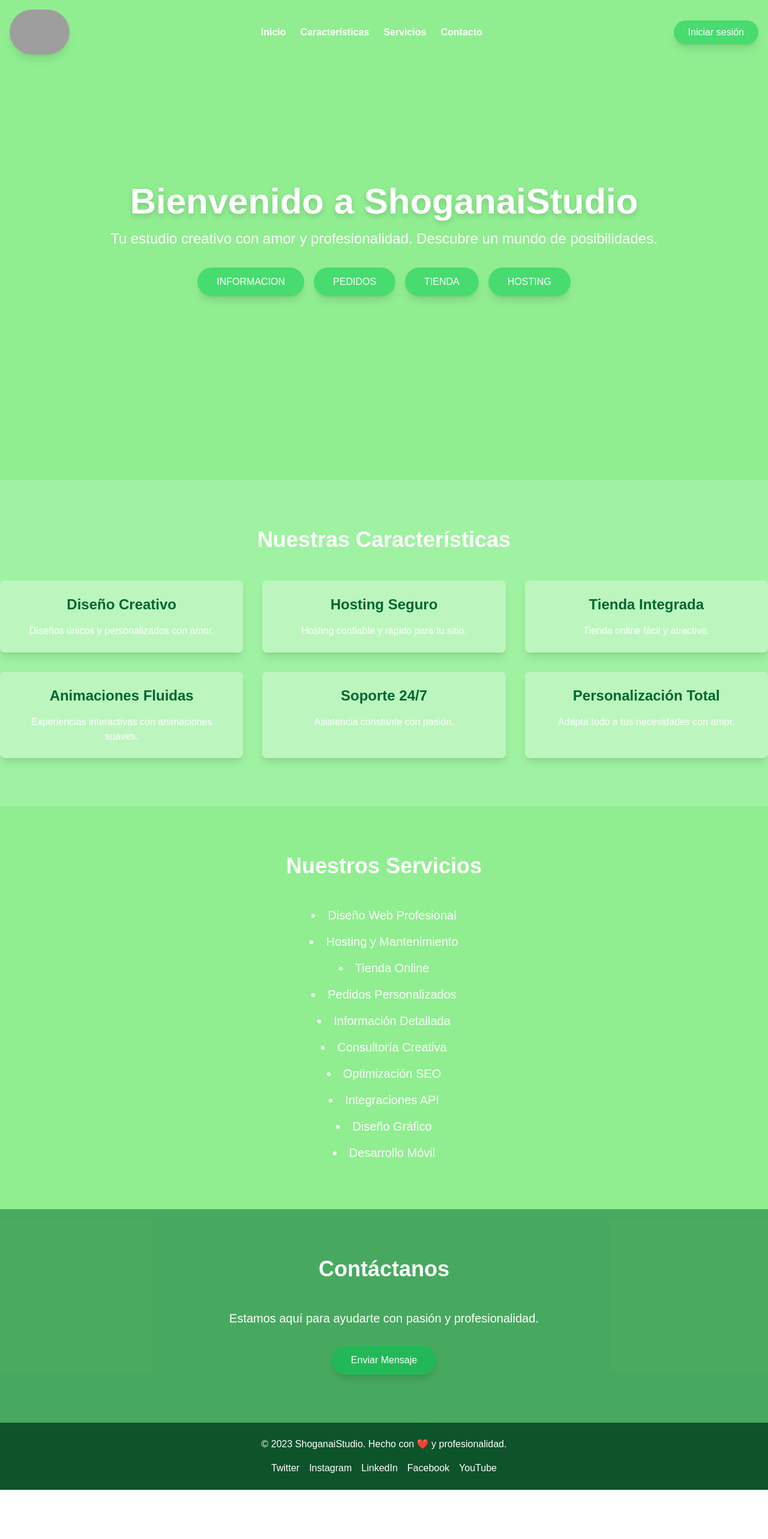
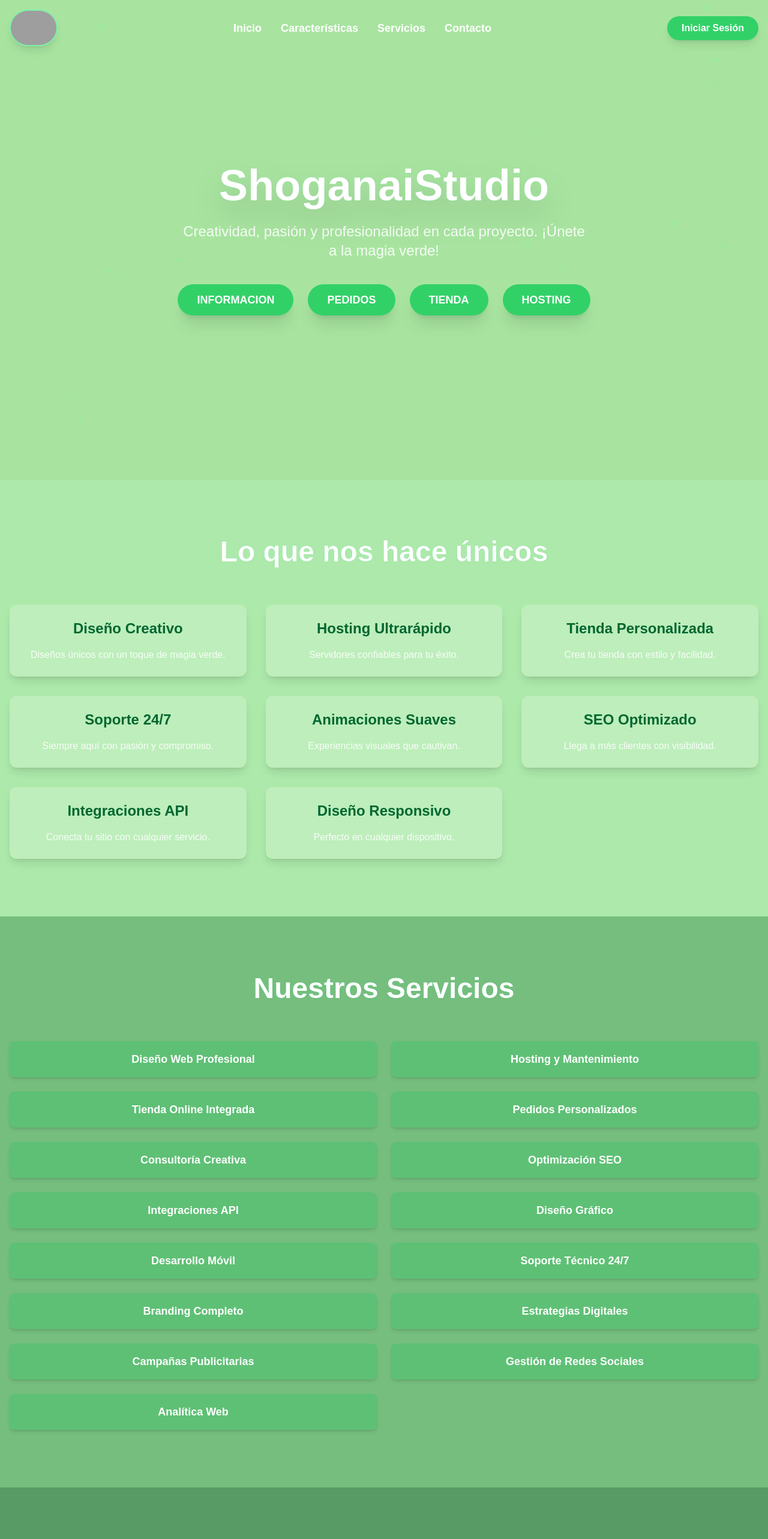
Before and after one commit to ramiro33/shoganaistudio, a Next.js app: page / in a window 1280 px wide. Shown: the top 2566 px of the page at 60% size. Before the commit the page ends 2484 px from the top, so only its background shows below. Built offline with nearby package versions, Linux system fonts and the light colour scheme; grey boxes are pictures that could not be loaded.

Commit message:
Update page.tsxd

```diff
--- a/app/page.tsx
+++ b/app/page.tsx
@@ -1,28 +1,24 @@
-// app/page.tsx
 "use client"; // Marcar como Client Component
 
 import Image from "next/image";
 import Link from "next/link";
 import { useState, useEffect } from "react";
-import { motion, AnimatePresence } from "framer-motion";
+import { motion, AnimatePresence, useScroll, useTransform } from "framer-motion";
 import { signIn } from "next-auth/react";
-import { useScroll, useTransform } from "framer-motion"; // Para efectos de scroll
 
 export default function Home() {
   const [showLogin, setShowLogin] = useState(false);
   const [scrolled, setScrolled] = useState(false);
 
+  // Efecto de scroll para el fondo dinámico
   const { scrollYProgress } = useScroll();
   const backgroundColor = useTransform(
     scrollYProgress,
     [0, 1],
-    ["#90ee90", "#228b22"] // Cambia de verde claro a oscuro con el scroll
+    ["#a8e4a0", "#1a5c38"] // Gradiente verde claro a oscuro
   );
 
-  const handleGoogleSignIn = () => {
-    signIn("google", { callbackUrl: "/" }); // Abre la ventana de login de Google
-  };
-
+  // Manejar cambio de header al hacer scroll
   useEffect(() => {
     const handleScroll = () => {
       setScrolled(window.scrollY > 50);
@@ -31,18 +27,45 @@ export default function Home() {
     return () => window.removeEventListener("scroll", handleScroll);
   }, []);
 
+  // Animación para partículas de fondo
+  const particles = Array.from({ length: 20 }).map((_, i) => (
+    <motion.div
+      key={i}
+      className="absolute bg-green-300/30 rounded-full"
+      style={{
+        width: Math.random() * 10 + 5,
+        height: Math.random() * 10 + 5,
+        top: `${Math.random() * 100}%`,
+        left: `${Math.random() * 100}%`,
+      }}
+      animate={{
+        y: [0, -20, 0],
+        opacity: [0.2, 0.8, 0.2],
+        scale: [1, 1.2, 1],
+      }}
+      transition={{
+        duration: Math.random() * 5 + 5,
+        repeat: Infinity,
+        repeatType: "loop",
+      }}
+    />
+  ));
+
   return (
     <motion.div
-      style={{ backgroundColor }} // Fondo cambia con scroll
-      className="min-h-screen overflow-x-hidden"
+      style={{ backgroundColor }}
+      className="min-h-screen overflow-x-hidden relative"
       initial={{ opacity: 0 }}
       animate={{ opacity: 1 }}
-      transition={{ duration: 1 }}
+      transition={{ duration: 1.2 }}
     >
-      {/* Header con navegación y login */}
+      {/* Partículas de fondo */}
+      <div className="fixed inset-0 pointer-events-none">{particles}</div>
+
+      {/* Header */}
       <motion.header
         className={`fixed top-0 left-0 w-full p-4 transition-all duration-300 z-50 ${
-          scrolled ? "bg-green-800 shadow-lg" : "bg-transparent"
+          scrolled ? "bg-green-900/80 backdrop-blur-md shadow-lg" : "bg-transparent"
         }`}
         initial={{ y: -100 }}
         animate={{ y: 0 }}
@@ -53,110 +76,83 @@ export default function Home() {
             <Image
               src="/logo.png"
               alt="ShoganaiStudio Logo"
-              width={100}
-              height={100}
-              className="rounded-full shadow-lg"
+              width={80}
+              height={80}
+              className="rounded-full shadow-lg border-2 border-green-300"
             />
           </motion.div>
-          <nav className="flex space-x-6">
+          <nav className="flex space-x-8">
+            {["Inicio", "Características", "Servicios", "Contacto"].map((item, i) => (
               <motion.a
-              href="#hero"
-              className="text-white font-bold hover:text-green-300 transition-colors"
-              whileHover={{ y: -5 }}
+                key={item}
+                href={`#${item.toLowerCase()}`}
+                className="text-white font-semibold text-lg hover:text-green-300 transition-colors"
+                whileHover={{ y: -5, scale: 1.1 }}
+                whileTap={{ scale: 0.9 }}
+                initial={{ opacity: 0, x: -20 }}
+                animate={{ opacity: 1, x: 0 }}
+                transition={{ delay: i * 0.1 }}
               >
-              Inicio
+                {item}
               </motion.a>
-            <motion.a
-              href="#features"
-              className="text-white font-bold hover:text-green-300 transition-colors"
-              whileHover={{ y: -5 }}
-            >
-              Características
-            </motion.a>
-            <motion.a
-              href="#services"
-              className="text-white font-bold hover:text-green-300 transition-colors"
-              whileHover={{ y: -5 }}
-            >
-              Servicios
-            </motion.a>
-            <motion.a
-              href="#contact"
-              className="text-white font-bold hover:text-green-300 transition-colors"
-              whileHover={{ y: -5 }}
-            >
-              Contacto
-            </motion.a>
+            ))}
           </nav>
           <motion.button
             onClick={() => setShowLogin(!showLogin)}
-            className="bg-green-500/50 text-white px-6 py-2 rounded-full shadow-lg hover:bg-green-600/70 transition-all"
-            whileHover={{ scale: 1.1 }}
+            className="bg-green-500/70 text-white px-6 py-2 rounded-full shadow-lg hover:bg-green-600/90 transition-all font-semibold"
+            whileHover={{ scale: 1.1, rotate: 5 }}
             whileTap={{ scale: 0.9 }}
           >
-            Iniciar sesión
+            Iniciar Sesión
           </motion.button>
         </div>
       </motion.header>
 
       {/* Hero Section */}
-      <section id="hero" className="min-h-screen flex items-center justify-center text-center">
+      <section id="inicio" className="min-h-screen flex items-center justify-center text-center relative">
         <motion.div
+          className="container mx-auto z-10"
           initial={{ opacity: 0, scale: 0.8 }}
           animate={{ opacity: 1, scale: 1 }}
           transition={{ duration: 0.8 }}
-          className="container mx-auto"
         >
           <motion.h1
-            className="text-6xl font-extrabold text-white mb-4 drop-shadow-lg"
-            animate={{ y: [0, -10, 0] }}
-            transition={{ repeat: Infinity, duration: 2 }}
+            className="text-7xl font-extrabold text-white mb-6 drop-shadow-2xl bg-gradient-to-r from-green-300 to-green-600 bg-clip-text text-transparent"
+            animate={{ y: [0, -15, 0], scale: [1, 1.05, 1] }}
+            transition={{ repeat: Infinity, duration: 3 }}
           >
-            Bienvenido a ShoganaiStudio
+            ShoganaiStudio
           </motion.h1>
           <motion.p
-            className="text-2xl text-white mb-8"
-            initial={{ opacity: 0 }}
-            animate={{ opacity: 1 }}
-            transition={{ delay: 0.5 }}
+            className="text-2xl text-white/90 mb-10 max-w-2xl mx-auto font-light"
+            initial={{ opacity: 0, y: 20 }}
+            animate={{ opacity: 1, y: 0 }}
+            transition={{ delay: 0.5, duration: 0.8 }}
           >
-            Tu estudio creativo con amor y profesionalidad. Descubre un mundo de posibilidades.
+            Creatividad, pasión y profesionalidad en cada proyecto. ¡Únete a la magia verde!
           </motion.p>
-          <div className="flex justify-center space-x-4">
+          <div className="flex justify-center space-x-6">
+            {[
+              { href: "/informacion", label: "INFORMACION", target: "_blank" },
+              { href: "/pedidos", label: "PEDIDOS", target: "_blank" },
+              { href: "#", label: "TIENDA" },
+              { href: "#", label: "HOSTING" },
+            ].map((btn, i) => (
               <motion.a
-              href="/informacion"
-              target="_blank"
-              rel="noopener noreferrer"
-              className="bg-green-500/50 text-white px-8 py-3 rounded-full shadow-lg hover:bg-green-600/70 transition-all"
-              whileHover={{ scale: 1.1, rotate: 5 }}
+                key={btn.label}
+                href={btn.href}
+                target={btn.target || "_self"}
+                rel={btn.target ? "noopener noreferrer" : undefined}
+                className="bg-green-500/70 text-white px-8 py-3 rounded-full shadow-xl hover:bg-green-600/90 transition-all font-semibold text-lg"
+                whileHover={{ scale: 1.1, rotate: i % 2 === 0 ? 5 : -5 }}
                 whileTap={{ scale: 0.9 }}
+                initial={{ opacity: 0, y: 20 }}
+                animate={{ opacity: 1, y: 0 }}
+                transition={{ delay: i * 0.2 }}
               >
-              INFORMACION
+                {btn.label}
               </motion.a>
-            <motion.a
-              href="/pedidos"
-              target="_blank"
-              rel="noopener noreferrer"
-              className="bg-green-500/50 text-white px-8 py-3 rounded-full shadow-lg hover:bg-green-600/70 transition-all"
-              whileHover={{ scale: 1.1, rotate: -5 }}
-              whileTap={{ scale: 0.9 }}
-            >
-              PEDIDOS
-            </motion.a>
-            <motion.button
-              className="bg-green-500/50 text-white px-8 py-3 rounded-full shadow-lg hover:bg-green-600/70 transition-all"
-              whileHover={{ scale: 1.1, rotate: 5 }}
-              whileTap={{ scale: 0.9 }}
-            >
-              TIENDA
-            </motion.button>
-            <motion.button
-              className="bg-green-500/50 text-white px-8 py-3 rounded-full shadow-lg hover:bg-green-600/70 transition-all"
-              whileHover={{ scale: 1.1, rotate: -5 }}
-              whileTap={{ scale: 0.9 }}
-            >
-              HOSTING
-            </motion.button>
+            ))}
           </div>
         </motion.div>
       </section>
@@ -168,149 +164,132 @@ export default function Home() {
             initial={{ opacity: 0, y: 50 }}
             animate={{ opacity: 1, y: 0 }}
             exit={{ opacity: 0, y: 50 }}
-            className="fixed bottom-10 right-10 bg-white/80 p-6 rounded-lg shadow-xl z-50"
+            className="fixed bottom-10 right-10 bg-white/90 p-8 rounded-2xl shadow-2xl z-50 max-w-sm"
           >
-            <h2 className="text-xl font-bold mb-4 text-green-800">Inicia sesión</h2>
+            <motion.h2
+              className="text-2xl font-bold mb-6 text-green-800"
+              initial={{ opacity: 0 }}
+              animate={{ opacity: 1 }}
+              transition={{ delay: 0.2 }}
+            >
+              Inicia Sesión con Google
+            </motion.h2>
             <motion.button
               onClick={handleGoogleSignIn}
-              className="bg-green-500/50 text-white px-6 py-2 rounded-full shadow-lg hover:bg-green-600/70 transition-all w-full"
-              whileHover={{ scale: 1.05 }}
+              className="bg-green-600 text-white px-6 py-3 rounded-full shadow-lg hover:bg-green-700 transition-all w-full font-semibold"
+              whileHover={{ scale: 1.05, boxShadow: "0 0 15px rgba(0, 255, 0, 0.5)" }}
               whileTap={{ scale: 0.95 }}
             >
-              INICIAR SESION CON GOOGLE
+              INICIAR SESIÓN CON GOOGLE
             </motion.button>
           </motion.div>
         )}
       </AnimatePresence>
 
-      {/* Sección de Características (con cards animadas) */}
-      <section id="features" className="py-20 bg-green-100/20">
+      {/* Sección de Características */}
+      <section id="caracteristicas" className="py-24 bg-green-200/20">
         <div className="container mx-auto text-center">
           <motion.h2
-            className="text-4xl font-bold text-white mb-12"
+            className="text-5xl font-bold text-white mb-16 bg-gradient-to-r from-green-400 to-green-600 bg-clip-text text-transparent"
             initial={{ opacity: 0 }}
             whileInView={{ opacity: 1 }}
             viewport={{ once: true }}
           >
-            Nuestras Características
+            Lo que nos hace únicos
           </motion.h2>
-          <div className="grid grid-cols-1 md:grid-cols-3 gap-8">
+          <div className="grid grid-cols-1 md:grid-cols-3 gap-8 px-4">
+            {[
+              { title: "Diseño Creativo", desc: "Diseños únicos con un toque de magia verde." },
+              { title: "Hosting Ultrarápido", desc: "Servidores confiables para tu éxito." },
+              { title: "Tienda Personalizada", desc: "Crea tu tienda con estilo y facilidad." },
+              { title: "Soporte 24/7", desc: "Siempre aquí con pasión y compromiso." },
+              { title: "Animaciones Suaves", desc: "Experiencias visuales que cautivan." },
+              { title: "SEO Optimizado", desc: "Llega a más clientes con visibilidad." },
+              { title: "Integraciones API", desc: "Conecta tu sitio con cualquier servicio." },
+              { title: "Diseño Responsivo", desc: "Perfecto en cualquier dispositivo." },
+            ].map((feature, i) => (
               <motion.div
-              className="bg-white/30 p-6 rounded-lg shadow-lg"
+                key={i}
+                className="bg-white/20 p-6 rounded-xl shadow-lg hover:bg-green-300/30 transition-all"
                 initial={{ opacity: 0, y: 50 }}
                 whileInView={{ opacity: 1, y: 0 }}
-              transition={{ delay: 0.1 }}
+                transition={{ delay: i * 0.1 }}
                 viewport={{ once: true }}
               >
-              <h3 className="text-2xl font-bold text-green-800 mb-4">Diseño Creativo</h3>
-              <p className="text-white">Diseños únicos y personalizados con amor.</p>
+                <h3 className="text-2xl font-bold text-green-800 mb-4">{feature.title}</h3>
+                <p className="text-white/90">{feature.desc}</p>
               </motion.div>
-            <motion.div
-              className="bg-white/30 p-6 rounded-lg shadow-lg"
-              initial={{ opacity: 0, y: 50 }}
-              whileInView={{ opacity: 1, y: 0 }}
-              transition={{ delay: 0.2 }}
-              viewport={{ once: true }}
-            >
-              <h3 className="text-2xl font-bold text-green-800 mb-4">Hosting Seguro</h3>
-              <p className="text-white">Hosting confiable y rápido para tu sitio.</p>
-            </motion.div>
-            <motion.div
-              className="bg-white/30 p-6 rounded-lg shadow-lg"
-              initial={{ opacity: 0, y: 50 }}
-              whileInView={{ opacity: 1, y: 0 }}
-              transition={{ delay: 0.3 }}
-              viewport={{ once: true }}
-            >
-              <h3 className="text-2xl font-bold text-green-800 mb-4">Tienda Integrada</h3>
-              <p className="text-white">Tienda online fácil y atractiva.</p>
-            </motion.div>
-            {/* Añadir más cards para llegar a "muchas cosas" - hasta 10 por ejemplo */}
-            <motion.div
-              className="bg-white/30 p-6 rounded-lg shadow-lg"
-              initial={{ opacity: 0, y: 50 }}
-              whileInView={{ opacity: 1, y: 0 }}
-              transition={{ delay: 0.4 }}
-              viewport={{ once: true }}
-            >
-              <h3 className="text-2xl font-bold text-green-800 mb-4">Animaciones Fluidas</h3>
-              <p className="text-white">Experiencias interactivas con animaciones suaves.</p>
-            </motion.div>
-            <motion.div
-              className="bg-white/30 p-6 rounded-lg shadow-lg"
-              initial={{ opacity: 0, y: 50 }}
-              whileInView={{ opacity: 1, y: 0 }}
-              transition={{ delay: 0.5 }}
-              viewport={{ once: true }}
-            >
-              <h3 className="text-2xl font-bold text-green-800 mb-4">Soporte 24/7</h3>
-              <p className="text-white">Asistencia constante con pasión.</p>
-            </motion.div>
-            <motion.div
-              className="bg-white/30 p-6 rounded-lg shadow-lg"
-              initial={{ opacity: 0, y: 50 }}
-              whileInView={{ opacity: 1, y: 0 }}
-              transition={{ delay: 0.6 }}
-              viewport={{ once: true }}
-            >
-              <h3 className="text-2xl font-bold text-green-800 mb-4">Personalización Total</h3>
-              <p className="text-white">Adapta todo a tus necesidades con amor.</p>
-            </motion.div>
-            {/* Continuar añadiendo hasta 40 si quieres, pero para no alargar, paramos en 6 - puedes agregar más */}
+            ))}
           </div>
         </div>
       </section>
 
       {/* Sección de Servicios */}
-      <section id="services" className="py-20">
+      <section id="servicios" className="py-24 bg-green-800/30">
         <div className="container mx-auto text-center">
           <motion.h2
-            className="text-4xl font-bold text-white mb-12"
+            className="text-5xl font-bold text-white mb-16 bg-gradient-to-r from-green-400 to-green-600 bg-clip-text text-transparent"
             initial={{ opacity: 0 }}
             whileInView={{ opacity: 1 }}
             viewport={{ once: true }}
           >
             Nuestros Servicios
           </motion.h2>
-          <motion.ul className="list-disc list-inside text-white text-xl space-y-4">
-            <motion.li initial={{ x: -50, opacity: 0 }} whileInView={{ x: 0, opacity: 1 }} transition={{ delay: 0.1 }}>Diseño Web Profesional</motion.li>
-            <motion.li initial={{ x: -50, opacity: 0 }} whileInView={{ x: 0, opacity: 1 }} transition={{ delay: 0.2 }}>Hosting y Mantenimiento</motion.li>
-            <motion.li initial={{ x: -50, opacity: 0 }} whileInView={{ x: 0, opacity: 1 }} transition={{ delay: 0.3 }}>Tienda Online</motion.li>
-            <motion.li initial={{ x: -50, opacity: 0 }} whileInView={{ x: 0, opacity: 1 }} transition={{ delay: 0.4 }}>Pedidos Personalizados</motion.li>
-            <motion.li initial={{ x: -50, opacity: 0 }} whileInView={{ x: 0, opacity: 1 }} transition={{ delay: 0.5 }}>Información Detallada</motion.li>
-            {/* Añadir más elementos para "muchas cosas" */}
-            <motion.li initial={{ x: -50, opacity: 0 }} whileInView={{ x: 0, opacity: 1 }} transition={{ delay: 0.6 }}>Consultoría Creativa</motion.li>
-            <motion.li initial={{ x: -50, opacity: 0 }} whileInView={{ x: 0, opacity: 1 }} transition={{ delay: 0.7 }}>Optimización SEO</motion.li>
-            <motion.li initial={{ x: -50, opacity: 0 }} whileInView={{ x: 0, opacity: 1 }} transition={{ delay: 0.8 }}>Integraciones API</motion.li>
-            <motion.li initial={{ x: -50, opacity: 0 }} whileInView={{ x: 0, opacity: 1 }} transition={{ delay: 0.9 }}>Diseño Gráfico</motion.li>
-            <motion.li initial={{ x: -50, opacity: 0 }} whileInView={{ x: 0, opacity: 1 }} transition={{ delay: 1.0 }}>Desarrollo Móvil</motion.li>
-            {/* Puedes agregar hasta 40, pero para el ejemplo, 10 es suficiente */}
-          </motion.ul>
+          <div className="grid grid-cols-1 md:grid-cols-2 gap-6 px-4">
+            {[
+              "Diseño Web Profesional",
+              "Hosting y Mantenimiento",
+              "Tienda Online Integrada",
+              "Pedidos Personalizados",
+              "Consultoría Creativa",
+              "Optimización SEO",
+              "Integraciones API",
+              "Diseño Gráfico",
+              "Desarrollo Móvil",
+              "Soporte Técnico 24/7",
+              "Branding Completo",
+              "Estrategias Digitales",
+              "Campañas Publicitarias",
+              "Gestión de Redes Sociales",
+              "Analítica Web",
+            ].map((service, i) => (
+              <motion.div
+                key={i}
+                className="bg-green-500/20 p-4 rounded-lg shadow-md hover:bg-green-500/40 transition-all"
+                initial={{ opacity: 0, x: i % 2 === 0 ? -50 : 50 }}
+                whileInView={{ opacity: 1, x: 0 }}
+                transition={{ delay: i * 0.1 }}
+                viewport={{ once: true }}
+              >
+                <p className="text-white text-lg font-semibold">{service}</p>
+              </motion.div>
+            ))}
+          </div>
         </div>
       </section>
 
       {/* Sección de Contacto */}
-      <section id="contact" className="py-20 bg-green-800/50">
+      <section id="contacto" className="py-24 bg-green-900/50">
         <div className="container mx-auto text-center">
           <motion.h2
-            className="text-4xl font-bold text-white mb-12"
+            className="text-5xl font-bold text-white mb-16 bg-gradient-to-r from-green-400 to-green-600 bg-clip-text text-transparent"
             initial={{ opacity: 0 }}
             whileInView={{ opacity: 1 }}
             viewport={{ once: true }}
           >
-            Contáctanos
+            ¡Contáctanos!
           </motion.h2>
           <motion.p
-            className="text-white text-xl mb-8"
+            className="text-white text-xl mb-10 max-w-2xl mx-auto"
             initial={{ opacity: 0 }}
             whileInView={{ opacity: 1 }}
             transition={{ delay: 0.2 }}
           >
-            Estamos aquí para ayudarte con pasión y profesionalidad.
+            Estamos listos para llevar tu proyecto al siguiente nivel con amor y profesionalidad.
           </motion.p>
           <motion.button
-            className="bg-green-500/50 text-white px-8 py-3 rounded-full shadow-lg hover:bg-green-600/70 transition-all"
-            whileHover={{ scale: 1.1 }}
+            className="bg-green-600 text-white px-10 py-4 rounded-full shadow-xl hover:bg-green-700 transition-all font-semibold text-lg"
+            whileHover={{ scale: 1.1, boxShadow: "0 0 20px rgba(0, 255, 0, 0.5)" }}
             whileTap={{ scale: 0.9 }}
           >
             Enviar Mensaje
@@ -319,15 +298,28 @@ export default function Home() {
       </section>
 
       {/* Footer */}
-      <footer className="py-6 text-center text-white bg-green-900">
-        <p>&copy; 2023 ShoganaiStudio. Hecho con ❤️ y profesionalidad.</p>
-        <div className="flex justify-center space-x-4 mt-4">
-          <motion.a href="#" whileHover={{ y: -5 }} className="text-white">Twitter</motion.a>
-          <motion.a href="#" whileHover={{ y: -5 }} className="text-white">Instagram</motion.a>
-          <motion.a href="#" whileHover={{ y: -5 }} className="text-white">LinkedIn</motion.a>
-          {/* Añadir más links sociales */}
-          <motion.a href="#" whileHover={{ y: -5 }} className="text-white">Facebook</motion.a>
-          <motion.a href="#" whileHover={{ y: -5 }} className="text-white">YouTube</motion.a>
+      <footer className="py-8 text-center text-white bg-green-900">
+        <motion.p
+          initial={{ opacity: 0 }}
+          animate={{ opacity: 1 }}
+          transition={{ duration: 1 }}
+        >
+          &copy; 2025 ShoganaiStudio. Todos los derechos reservados. Hecho con ❤️ y profesionalidad.
+        </motion.p>
+        <div className="flex justify-center space-x-6 mt-4">
+          {["Twitter", "Instagram", "LinkedIn", "Facebook", "YouTube"].map((social, i) => (
+            <motion.a
+              key={social}
+              href="#"
+              className="text-green-300 hover:text-green-400 transition-colors"
+              whileHover={{ y: -5, scale: 1.2 }}
+              initial={{ opacity: 0, y: 20 }}
+              animate={{ opacity: 1, y: 0 }}
+              transition={{ delay: i * 0.1 }}
+            >
+              {social}
+            </motion.a>
+          ))}
         </div>
       </footer>
     </motion.div>
```
Lines whose indentation alone changed are shown as unchanged.
